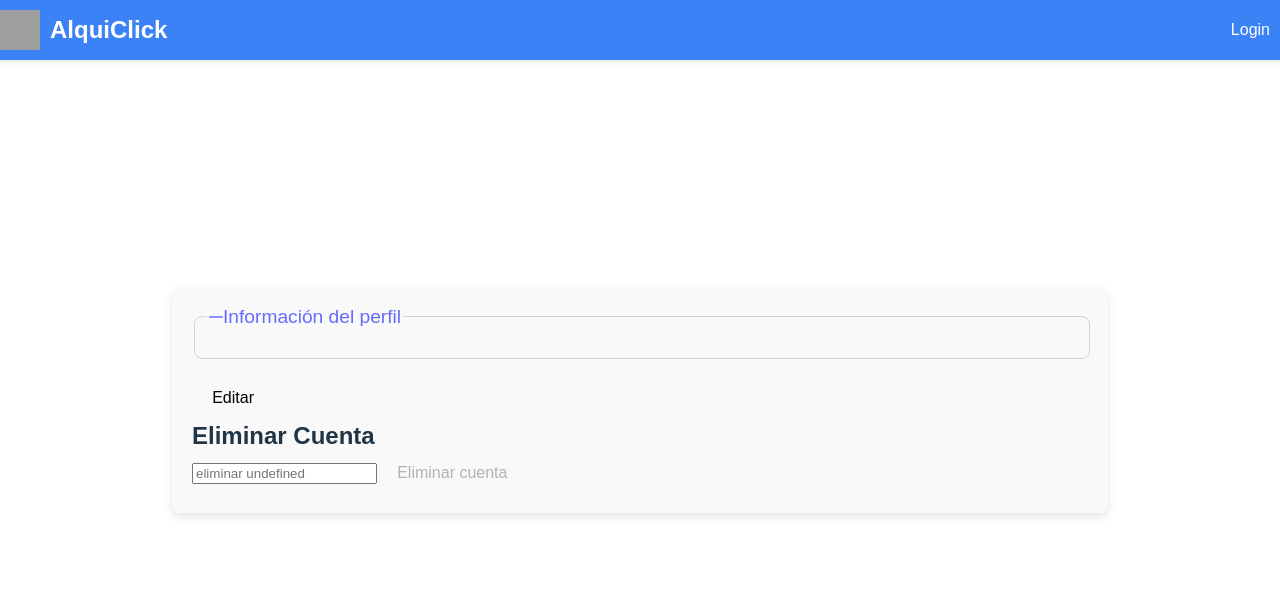
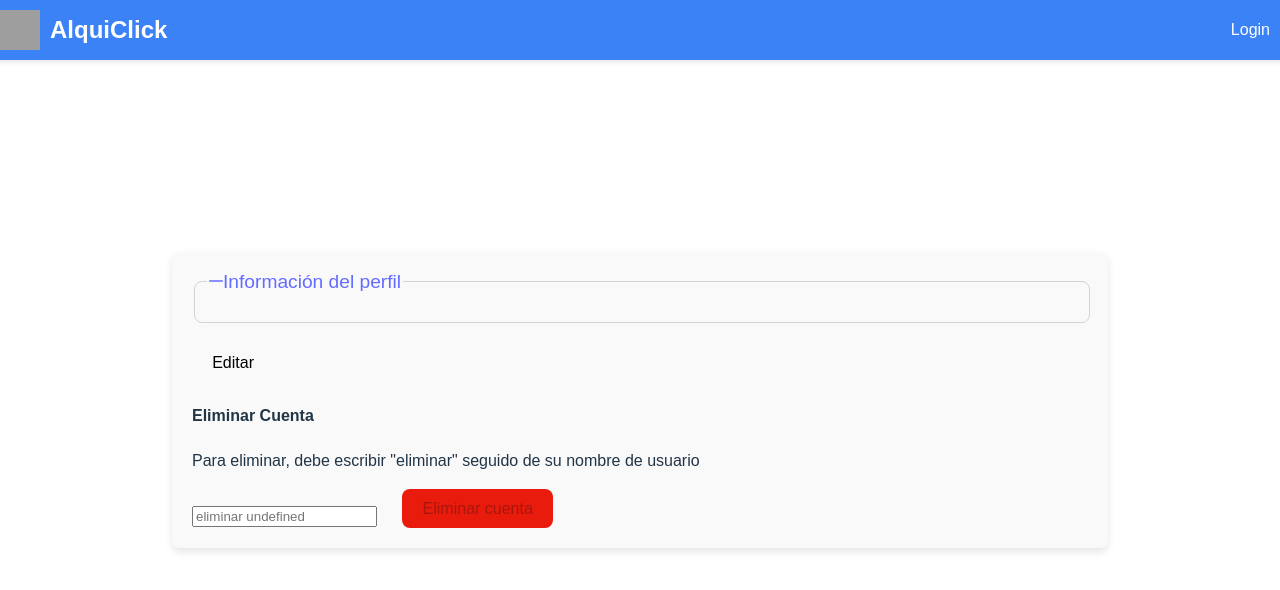
Before and after one commit to AlquiClick/frontend, a React (Vite) app: page /profile in a window 1280 px wide. Shown: the top 590 px of the page. Built offline with nearby package versions, Linux system fonts and the light colour scheme; grey boxes are pictures that could not be loaded.

Commit message:
feat(view): add delete dialog

```diff
--- a/src/components/Users/DeleteForm.jsx
+++ b/src/components/Users/DeleteForm.jsx
@@ -1,8 +1,12 @@
-import React, { useState } from 'react';
+import React, { useState, useRef } from 'react';
+import { ConfirmDialog, confirmDialog } from 'primereact/confirmdialog';
+import { Toast } from 'primereact/toast';
+import { Button } from 'primereact/button';
 
 const DeleteForm = ({ username }) => {
     const [inputValue, setInputValue] = useState('');
     const [isDisabled, setIsDisabled] = useState(true);
+    const toast = useRef(null);
 
     const handleInputChange = (e) => {
         const value = e.target.value;
@@ -10,23 +14,55 @@ const DeleteForm = ({ username }) => {
         setIsDisabled(value !== `eliminar ${username}`);
     };
 
-    const handleDelete = () => {
+    const handleDeleteAccount = () => {
         if (!isDisabled) {
             // Lógica para eliminar la cuenta
             alert("Cuenta eliminada");
         }
     };
 
+    const acceptDelete = () => {
+        toast.current.show({ severity: 'info', summary: 'Confirmed', detail: 'You have accepted', life: 3000 });
+        handleDelete()
+    }
+
+    const rejectDelete = () => {
+        toast.current.show({ severity: 'warn', summary: 'Rejected', detail: 'You have rejected', life: 3000 });
+    }
+
+    const confirmDeleteUser = () => {
+        confirmDialog({
+            message: `¿Estás seguro de que quieres eliminar la cuenta de ${username}?`,
+            header: 'Confirmar Eliminación',
+            icon: 'pi pi-exclamation-triangle',
+            acceptClassName: 'p-button-danger',
+            rejectClassName: 'p-button-secondary',
+            acceptLabel: 'Sí, eliminar',
+            rejectLabel: 'Cancelar',
+            accept: () => handleDeleteAccount(),
+        });
+    };
+
     return (
         <div className="delete-form">
-            <h2>Eliminar Cuenta</h2>
+            <h4>Eliminar Cuenta</h4>
+            <p>Para eliminar, debe escribir "eliminar" seguido de su nombre de usuario</p>
             <input
+                className='delete-input'
                 type="text"
                 placeholder={`eliminar ${username}`}
                 value={inputValue}
                 onChange={handleInputChange}
             />
-            <button onClick={handleDelete} disabled={isDisabled}>Eliminar cuenta</button>
+            <Toast ref={toast} />
+            <ConfirmDialog />
+            <Button
+                className="delete-button"
+                onClick={confirmDeleteUser}
+                icon="pi pi-times"
+                label="Eliminar cuenta"
+                disabled={isDisabled}>
+            </Button>
         </div>
     );
 };
--- a/src/components/profile/ProfileContainer.jsx
+++ b/src/components/profile/ProfileContainer.jsx
@@ -3,6 +3,7 @@ import UpdateUserForm from '../users/UpdateUserForm';
 import DeleteForm from '../users/DeleteForm';
 import { Fieldset } from 'primereact/fieldset';
 import '../../styles/profile.css';
+
 
 const ProfileContainer = ({ username }) => {
     const [showUpdateModal, setShowUpdateModal] = useState(false);
--- a/src/styles/profile.css
+++ b/src/styles/profile.css
@@ -54,8 +54,67 @@
     left: 0;
     right: 0;
     bottom: 0;
+    z-index: 9999999;
     background-color: rgba(0, 0, 0, 0.5);
     display: flex;
     align-items: center;
     justify-content: center;
 }
+
+.delete-input {
+    margin-right: 5%;
+}
+
+.delete-button {
+    background-color: #E91B0C;
+}
+
+.p-confirm-dialog .p-dialog-content {
+    font-size: 1.1em;
+    padding: 20px;
+}
+
+.p-confirm-dialog .p-dialog-header {
+    font-size: 1.2em;
+    color: #333;
+}
+
+.p-confirm-dialog .p-dialog-footer .p-button {
+    padding: 10px 20px;
+    font-size: 1em;
+    border-radius: 4px;
+}
+
+.p-confirm-dialog .p-button-danger {
+    background-color: #E91B0C;
+    border-color: #E91B0C;
+    color: white;
+    transition: background-color 0.3s;
+    margin: 2%;
+}
+
+.p-confirm-dialog .p-button-danger:hover {
+    background-color: #E91B0C;
+    border-color: #E91B0C;
+}
+
+.p-confirm-dialog .p-button-secondary {
+    background-color: #ddd;
+    color: #333;
+    transition: background-color 0.3s;
+    margin: 2%;
+}
+
+.p-confirm-dialog .p-button-secondary:hover {
+    background-color: #bbb;
+    color: #222;
+}
+
+.p-confirm-dialog {
+    width: 500px;
+    max-width: 90%;
+    background-color: #f0f0f0; /* Fondo gris claro */
+    border-radius: 8px;
+    box-shadow: 0px 4px 12px rgba(0, 0, 0, 0.15);
+    margin: 5%;
+}
```
